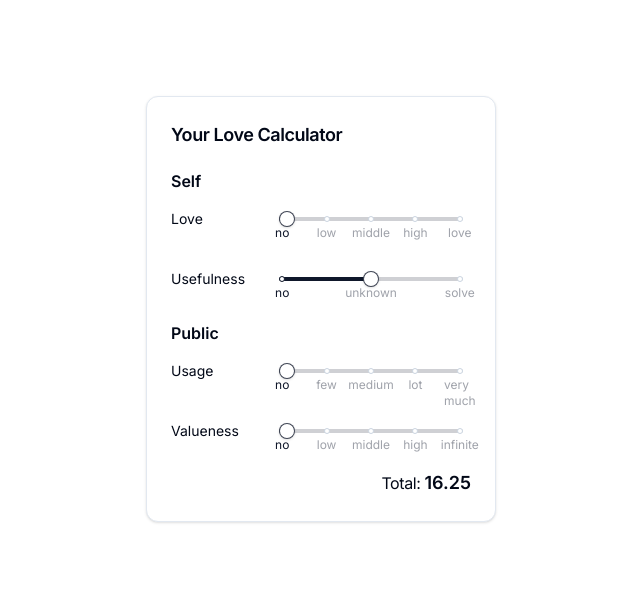
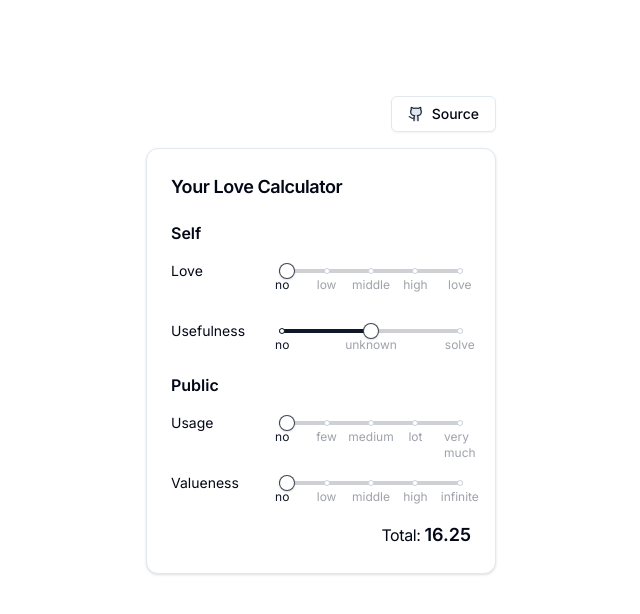
Before and after one commit to AmagiDDmxh/calculate-your-love, a Next.js app: page / in a window 1280 px wide. Shown: the top 614 px of the page, without its empty margins (319-959 px from the left). Built offline with nearby package versions, Linux system fonts and the light colour scheme.

Commit message:
add source header

```diff
--- a/app/page.tsx
+++ b/app/page.tsx
@@ -1,9 +1,13 @@
+import { Header } from "#/components/header"
 import { ScoreCard } from "#/components/score-card"
 
 export default function Home() {
   return (
     <main className="flex min-h-screen flex-col items-center justify-between p-24">
-      <ScoreCard />
+      <div className="w-375px space-y-4">
+        <Header />
+        <ScoreCard />
+      </div>
     </main>
   )
 }
--- /dev/null
+++ b/components/header.tsx
@@ -0,0 +1,22 @@
+import Link from "next/link"
+import { siteConfig } from "#/config/site"
+import { cn } from "#/lib/utils"
+import { GithubIcon } from "lucide-react"
+
+import { buttonVariants } from "./ui/button"
+
+export const Header = () => {
+  return (
+    <div className="flex items-center justify-end">
+      <Link
+        target="_blank"
+        rel="noreferrer"
+        href={siteConfig.links.github}
+        className={cn(buttonVariants({ variant: "outline" }))}
+      >
+        <GithubIcon className="stroke-primary/90 mr-2 h-4 w-4 fill-slate-200 " />
+        <h5>Source</h5>
+      </Link>
+    </div>
+  )
+}
--- /dev/null
+++ b/config/site.ts
@@ -0,0 +1,12 @@
+export const siteConfig = {
+  name: "calculate-your-love",
+  url: "https://calculate-your-love.vercel.app/",
+  description:
+    "Calculate your love about doing something",
+  links: {
+    twitter: "https://twitter.com/AmagiDDmxh",
+    github: "https://github.com/AmagiDDmxh/calculate-your-love",
+  },
+}
+
+export type SiteConfig = typeof siteConfig
--- a/package.json
+++ b/package.json
@@ -22,6 +22,7 @@
     "autoprefixer": "10.4.14",
     "class-variance-authority": "^0.7.0",
     "clsx": "^2.0.0",
+    "lucide-react": "^0.263.1",
     "next": "13.4.12",
     "postcss": "8.4.27",
     "react": "18.2.0",
```
Also changed, not shown: 1 other file (tests, documents, lock files or other folders).
